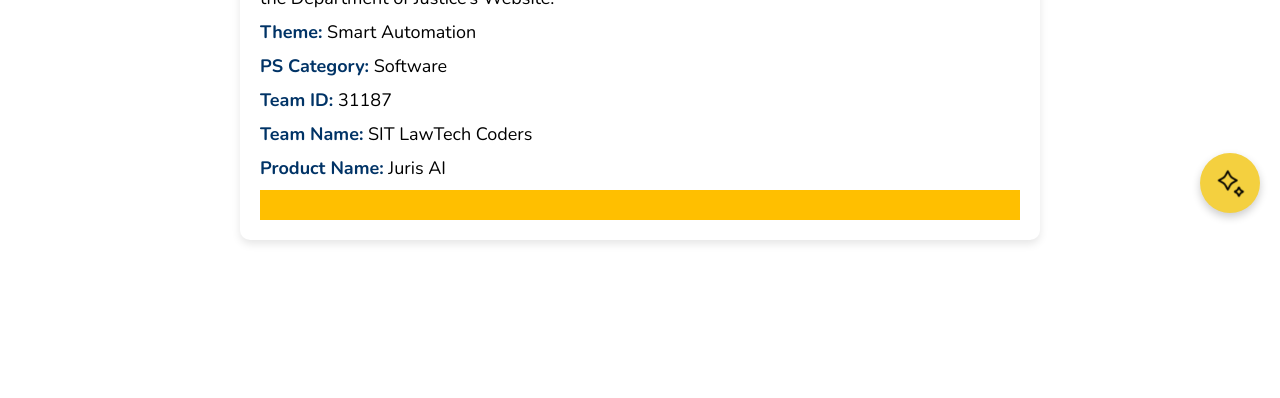
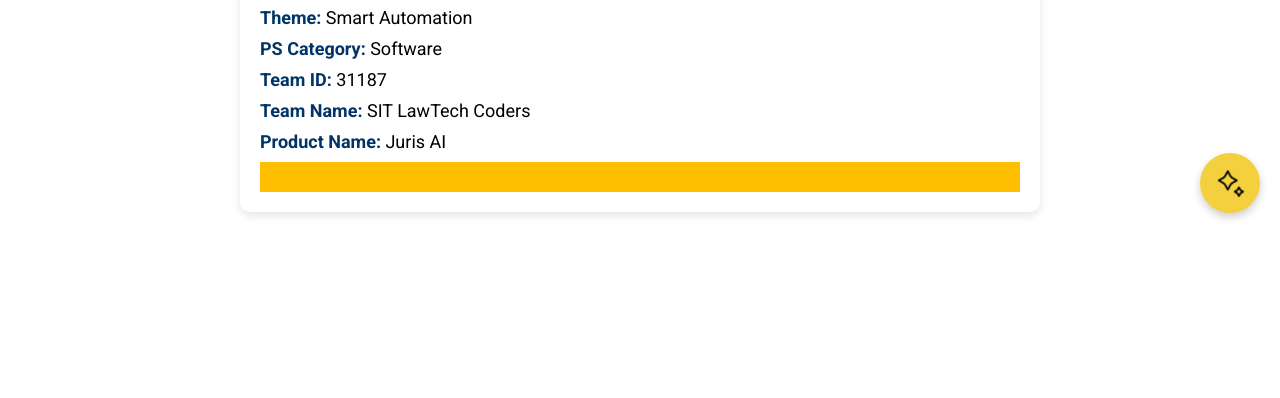
Before and after one commit to ShahbazCoder1/Juris-AI, a plain HTML site: page index.html in a window 1280 px wide. Shown: the part 567-965 px from the top of the page. Drawn offline with nearby package versions, Linux system fonts and the light colour scheme; no server answers.

Commit message:
Update style.css

```diff
--- a/style.css
+++ b/style.css
@@ -1,4 +1,5 @@
 @import url('https://fonts.googleapis.com/css2?family=Nunito:ital,wght@0,200..1000;1,200..1000&display=swap');
+@import url('https://fonts.googleapis.com/css2?family=Nunito:ital,wght@0,200..1000;1,200..1000&family=Roboto:ital,wght@0,100;0,300;0,400;0,500;0,700;0,900;1,100;1,300;1,400;1,500;1,700;1,900&display=swap');
 * {
   margin: 0;
   padding: 0;
@@ -6,7 +7,7 @@
 }
 
 body {
-  font-family: "Nunito", sans-serif;
+  font-family: "Roboto", sans-serif;
 }
 
 header {
@@ -109,6 +110,7 @@
 
 /* Chat Box Styling */
 .chat-box {
+  font-family: "Nunito", sans-serif;
   position: fixed;
   bottom: 100px;
   right: 20px;
```
